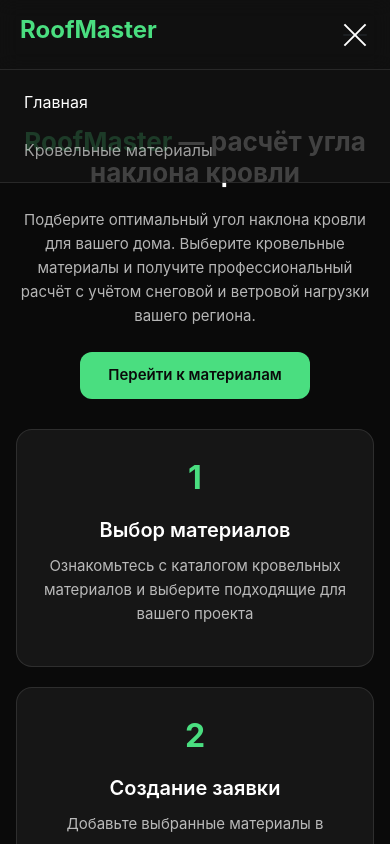
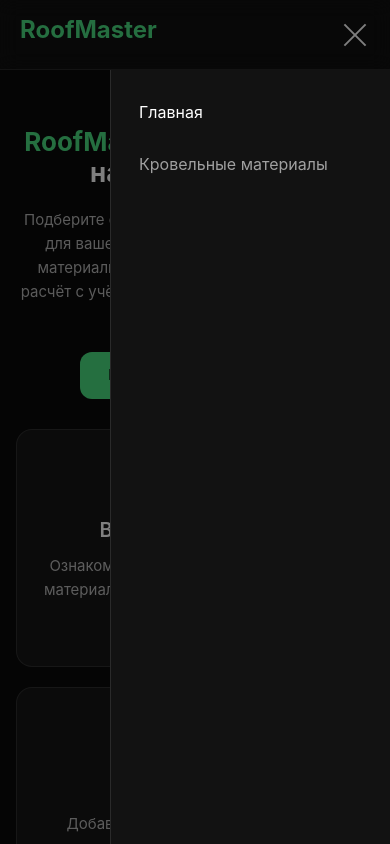
Before and after one commit to Benzogang-Tape/Development-of-Internet-Applications-Frontend, a React (Vite) app: page / in a window 390 px wide. Both pictures are taken after a click on the button "Меню". Shown: the top 844 px of the page. Built offline with nearby package versions, Linux system fonts and the light colour scheme.

Commit message:
[fix]: burger menu view on mobile devices

```diff
--- a/src/components/NavigationBar.tsx
+++ b/src/components/NavigationBar.tsx
@@ -50,6 +50,7 @@ const NavigationBar: React.FC = () => {
           Кровельные материалы
         </Nav.Link>
       </div>
+      <div className="navbar__overlay" onClick={() => setExpanded(false)} />
       <div className="navbar__mobile-menu" onClick={(e) => e.stopPropagation()}>
         <Nav.Link
           className={
--- a/src/styles/components/navbar.css
+++ b/src/styles/components/navbar.css
@@ -45,6 +45,7 @@
   width: 100%;
   height: 2px;
   background-color: var(--text-primary);
+  background-image: none;
   position: relative;
   transition: all 0.3s ease;
 }
@@ -90,8 +91,33 @@
   gap: 1rem;
 }
 
+.navbar .navbar__overlay {
+  display: none;
+}
+
 .navbar .navbar__mobile-menu {
   display: none;
+}
+
+@media only screen and (max-width: 768px) {
+  .navbar .navbar__overlay {
+    display: block;
+    position: fixed;
+    top: 0;
+    left: 0;
+    width: 100vw;
+    height: 100vh;
+    background-color: rgba(0, 0, 0, 0.5);
+    z-index: 98;
+    opacity: 0;
+    pointer-events: none;
+    transition: opacity 0.3s ease;
+  }
+
+  .navbar.navbar_expanded .navbar__overlay {
+    opacity: 1;
+    pointer-events: auto;
+  }
 }
 
 @media only screen and (max-width: 768px) {
@@ -112,32 +138,34 @@
   }
 
   .navbar .navbar__mobile-menu {
-    display: none;
-    position: absolute;
+    display: flex;
+    position: fixed;
     top: var(--navbar-height);
-    left: 0;
-    width: 100%;
+    right: 0;
+    width: 280px;
+    height: calc(100vh - var(--navbar-height));
     flex-direction: column;
     gap: 0;
-    background-color: var(--bg-secondary);
-    border-bottom: 1px solid var(--border-color);
-    backdrop-filter: blur(10px);
-    padding: 0.5rem 0;
+    background-color: rgb(18, 18, 18);
+    border-left: 1px solid var(--border-color);
+    padding: 1rem 0;
     z-index: 99;
+    transform: translateX(100%);
+    transition: transform 0.3s ease;
   }
 
   .navbar.navbar_expanded .navbar__mobile-menu {
-    display: flex;
+    transform: translateX(0);
   }
 
   .navbar .navbar__mobile-menu .navbar__link {
-    padding: 12px 24px;
+    padding: 14px 28px;
     display: block;
     transition: background-color 0.2s ease, color 0.3s ease;
   }
 
   .navbar .navbar__mobile-menu .navbar__link:hover {
-    background-color: rgba(255, 255, 255, 0.05);
+    background-color: rgba(255, 255, 255, 0.08);
   }
 }
 
```
